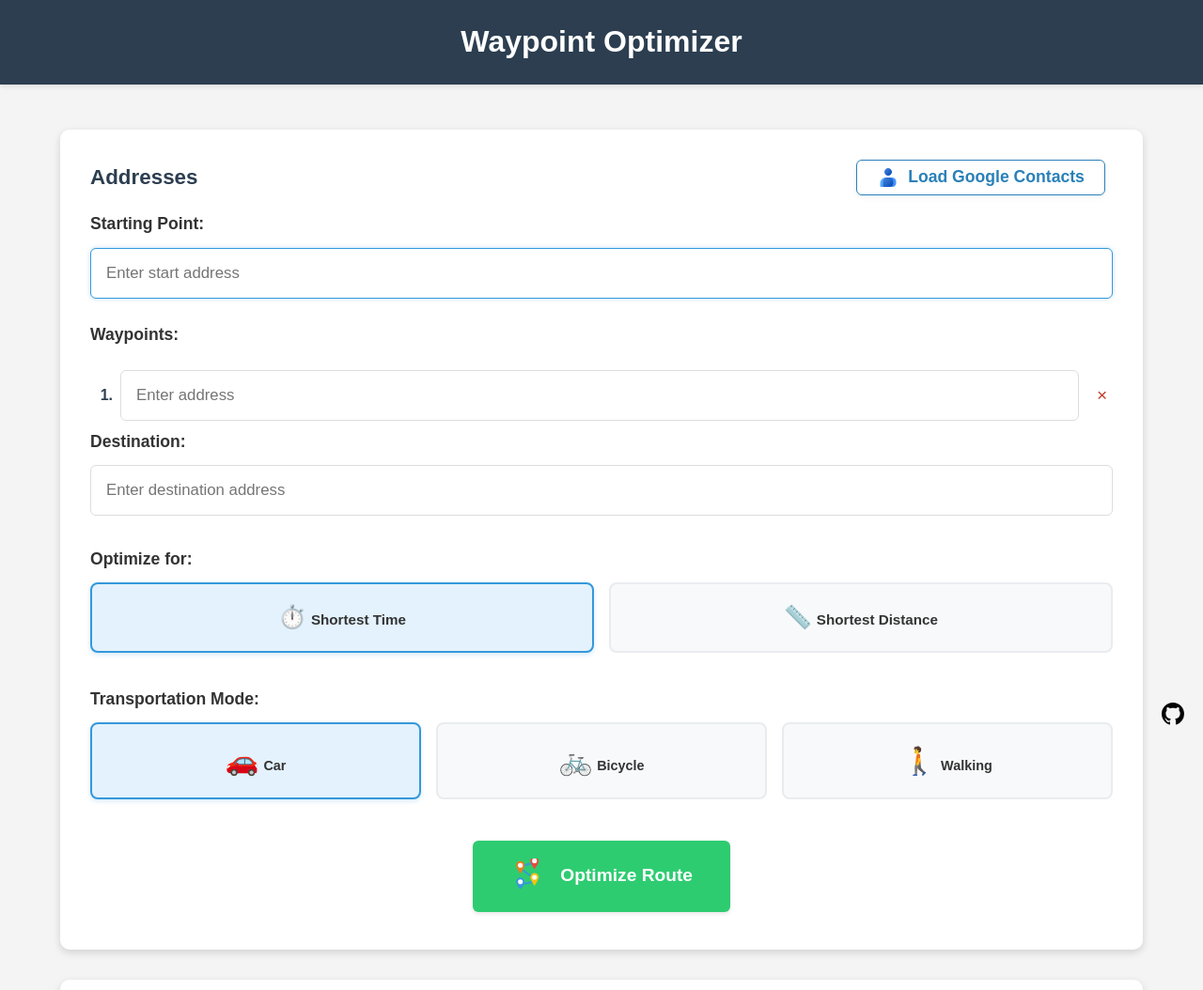
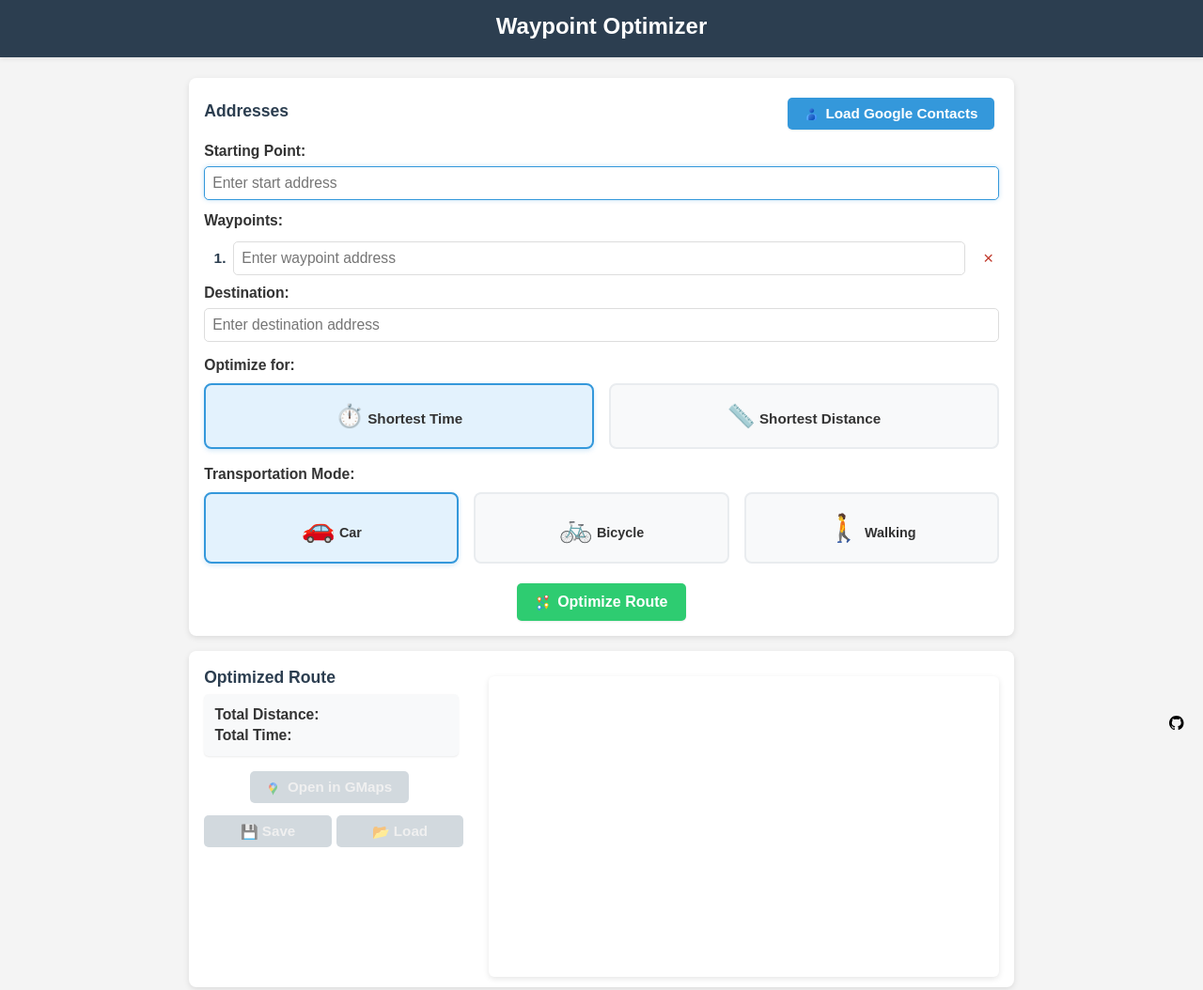
Before and after one commit to paulrennecke/route-optimizer, a plain HTML site: page index.html in a window 1280 px wide. Shown: the top 1054 px of the page at 94% size. Drawn offline with Linux system fonts and the light colour scheme; no server answers.

Commit message:
waypoint input

```diff
--- a/css/styles.css
+++ b/css/styles.css
@@ -6,72 +6,93 @@
 
 body {
     font-family: Arial, sans-serif;
-    line-height: 1.6;
+    line-height: 1.4;
     color: #333;
     background-color: #f4f4f4;
-    min-width: 400px;
+    min-width: 320px;
+    font-size: 0.97rem;
 }
 
 header {
     background-color: #2c3e50;
     color: white;
-    padding: 1.2rem;
+    padding: 0.7rem;
     text-align: center;
-    margin-bottom: 1.5rem;
-    box-shadow: 0 2px 5px rgba(0,0,0,0.1);
+    margin-bottom: 0.7rem;
+    box-shadow: 0 2px 5px rgba(0,0,0,0.08);
+}
+
+header h1 {
+    font-size: 1.5rem;
+    margin-bottom: 0.2em;
 }
 
 main {
-    max-width: 1200px;
+    max-width: 900px;
     margin: 0 auto;
-    padding: 1.5rem;
-    min-width: 400px;
+    padding: 0.7rem;
+    min-width: 320px;
 }
 
 footer {
     background-color: #2c3e50;
     color: white;
     text-align: center;
-    padding: 1rem;
-    margin-top: 2.5rem;
+    padding: 0.7rem;
+    margin-top: 1.5rem;
 }
 
 section {
     background-color: white;
-    border-radius: 10px;
-    box-shadow: 0 3px 8px rgba(0,0,0,0.15);
-    padding: 2rem;
-    margin-bottom: 2rem;
+    border-radius: 8px;
+    box-shadow: 0 2px 6px rgba(0,0,0,0.10);
+    padding: 1rem 1rem 0.7rem 1rem;
+    margin-bottom: 1rem;
+}
+
+section {
+    padding: 1rem 1rem 0.7rem 1rem;
+    margin-bottom: 1rem;
 }
 
 h2 {
-    margin-bottom: 0.5rem;
+    margin-bottom: 0.3rem;
     color: #2c3e50;
-    font-size: 1.4rem;
+    font-size: 1.1rem;
+}
+
+#inputs h2,
+#results h2 {
+    font-size: 1.1rem;
+    margin-bottom: 0.3em;
 }
 
 .address-container {
-    margin-bottom: 2rem;
+    margin-bottom: 1rem;
 }
 
 .address-input {
-    margin-bottom: 1.5rem;
+    margin-bottom: 0.7rem;
     position: relative;
 }
 
 .address-input label {
     display: block;
-    margin-bottom: 0.7rem;
+    margin-bottom: 0.3rem;
     font-weight: bold;
-    font-size: 1.1rem;
+    font-size: 0.98rem;
+}
+
+.address-input label {
+    font-size: 0.98rem;
 }
 
 .address-input input {
     width: 100%;
-    padding: 1rem;
+    padding: 0.5rem;
     border: 1px solid #ddd;
-    border-radius: 6px;
-    font-size: 1.05rem;
+    border-radius: 5px;
+    font-size: 0.98rem;
     transition: border-color 0.2s;
 }
 
@@ -81,44 +102,53 @@ h2 {
     box-shadow: 0 0 5px rgba(52, 152, 219, 0.3);
 }
 
+.address-input input {
+    padding: 0.5rem;
+    font-size: 0.98rem;
+}
+
 .options-container {
-    margin-bottom: 2rem;
-    padding-top: 0.5rem;
+    margin-bottom: 1rem;
+    padding-top: 0.2rem;
 }
 
 .option {
-    margin-bottom: 1.5rem;
+    margin-bottom: 0.7rem;
 }
 
 .option label {
     display: block;
-    margin-bottom: 0.7rem;
+    margin-bottom: 0.3rem;
     font-weight: bold;
-    font-size: 1.1rem;
+    font-size: 0.98rem;
+}
+
+.option label {
+    font-size: 0.98rem;
 }
 
 .option select {
     width: 100%;
-    padding: 1rem;
+    padding: 0.5rem;
     border: 1px solid #ddd;
-    border-radius: 6px;
-    font-size: 1.05rem;
+    border-radius: 5px;
+    font-size: 0.98rem;
     background-color: white;
 }
 
 .btn {
-    padding: 1rem 2rem;
+    padding: 0.5rem 1.1rem;
     background-color: #3498db;
     color: white;
     border: none;
-    border-radius: 6px;
+    border-radius: 5px;
     cursor: pointer;
-    font-size: 1.1rem;
+    font-size: 0.95rem;
     font-weight: 600;
     transition: all 0.2s;
-    min-width: 180px;
-    box-shadow: 0 2px 4px rgba(0,0,0,0.1);
-    margin: 0.5rem 0.5rem 0.5rem 0;
+    min-width: 90px;
+    box-shadow: 0 1px 2px rgba(0,0,0,0.08);
+    margin: 0.3rem 0.3rem 0.3rem 0;
 }
 
 .btn:hover {
@@ -129,16 +159,16 @@ h2 {
 
 .btn:active {
     transform: translateY(0);
-    box-shadow: 0 2px 4px rgba(0,0,0,0.1);
+    box-shadow: 0 1px 2px rgba(0,0,0,0.08);
 }
 
 .btn.primary {
     background-color: #2ecc71;
-    font-size: 1.2rem;
-    padding: 1.2rem 2.5rem;
-    min-width: 220px;
+    font-size: 1rem;
+    padding: 0.7rem 1.2rem;
+    min-width: 120px;
     display: block;
-    margin: 1.5rem auto 0.5rem auto;
+    margin: 0.7rem auto 0.3rem auto;
 }
 
 .btn.primary:hover {
@@ -161,29 +191,100 @@ h2 {
     display: flex;
     align-items: center;
     justify-content: space-between;
-    min-height: 2.2em;
+    min-height: 2em;
     margin-bottom: 0.5em;
+    flex-wrap: wrap;
+    gap: 0.5em;
+}
+
+.addresses-header-row > h2 {
+    flex: 1 1 auto;
+    min-width: 120px;
+    margin-bottom: 0;
 }
 
 .google-contacts-btn {
-    height: 2.2em;
-    padding-top: 0;
-    padding-bottom: 0;
-    display: flex;
-    align-items: top;
+    flex: 0 1 auto;
+    min-width: 120px;
+    width: auto;
+    max-width: 100%;
+    box-sizing: border-box;
+}
+
+.google-contacts-btn svg {
+    width: 1.1em !important;
+    height: 1.1em !important;
+    min-width: 1.1em !important;
+    min-height: 1.1em !important;
+    margin-right: 0.3em;
+    flex-shrink: 0;
+}
+
+.google-contacts-btn:hover {
+    background: #2980b9;
+    color: #fff;
+    border-color: #2980b9;
+}
+
+.google-contacts-btn:hover svg {
+    filter: brightness(0) invert(1);
 }
 
 #map-container {
-    height: 500px;
-    margin-top: 1rem;
-    border-radius: 8px;
+    height: 320px;
+    margin-top: 0.7rem;
+    border-radius: 6px;
     overflow: hidden;
-    box-shadow: 0 3px 8px rgba(0,0,0,0.15);
+    box-shadow: 0 2px 6px rgba(0,0,0,0.10);
 }
 
 #map {
     width: 100%;
     height: 100%;
+}
+
+.route-calc-icon {
+    vertical-align: middle;
+    display: inline-block;
+    width: 1.3em;
+    height: 1.3em;
+    margin-right: 0.3em;
+}
+
+.gmaps-icon {
+    vertical-align: middle;
+    display: inline-block;
+    width: 1.1em;
+    height: 1.1em;
+    margin-right: 0.2em;
+}
+
+.route-calc-icon svg,
+.gmaps-icon svg,
+#inputs .google-contacts-btn svg,
+.github-link-fixed svg {
+    width: 1em !important;
+    height: 1em !important;
+    min-width: 1em !important;
+    min-height: 1em !important;
+    max-width: 1em !important;
+    max-height: 1em !important;
+    vertical-align: middle;
+    display: inline-block;
+}
+
+.route-calc-icon,
+.gmaps-icon {
+    width: 1em;
+    height: 1em;
+    margin-right: 0.2em;
+    display: inline-flex;
+    align-items: center;
+    justify-content: center;
+}
+
+#inputs .google-contacts-btn svg {
+    margin-right: 0.2em;
 }
 
 @media (min-width: 768px) {
@@ -201,66 +302,27 @@ h2 {
     .btn {
         display: block;
         width: 100%;
-        margin: 0.75rem 0;
+        margin: 0.5rem 0;
     }
-}
-
-@media (max-width: 767px) {
-    .addresses-header-row {
-        flex-direction: row;
-        align-items: center;
-        gap: 0.5em;
+    main {
+        padding: 0.3rem;
     }
-    .google-contacts-btn {
-        flex-shrink: 0;
-        width: auto;
-        min-width: 120px;
-        justify-content: center;
-        height: 2.2em;
-        margin-top: 0;
-        padding-top: 0;
-        padding-bottom: 0;
+    section {
+        padding: 0.5rem 0.5rem 0.3rem 0.5rem;
     }
-}
-
-@media (max-width: 480px) {
-    .addresses-header-row {
-        flex-direction: column;
-        align-items: stretch;
-        gap: 0.5em;
-    }
-    .google-contacts-btn {
-        width: 100%;
-        min-width: unset;
-        height: auto;
-        padding-top: 0.7em;
-        padding-bottom: 0.7em;
-        margin-top: 0.5em;
-    }
-}
-
-@media (min-width: 768px) {
-    .addresses-header-row {
-        flex-direction: row;
-        align-items: center;
-    }
-    .google-contacts-btn {
-        width: auto;
-        min-width: 180px;
-        justify-content: flex-start;
-        height: 2.2em;
-        margin-top: 0;
+    #map-container {
+        height: 180px;
     }
 }
 
 .waypoint-item {
     display: flex;
     align-items: center;
-    margin-bottom: 1.5rem;
+    margin-bottom: 0.7rem;
     background-color: #f9f9f9;
-    padding: 1rem;
-    border-radius: 6px;
-    border-left: 4px solid #3498db;
+    padding: 0.5rem;
+    border-radius: 5px;
+    border-left: 3px solid #3498db;
 }
 
 .waypoint-item .address-input {
@@ -273,9 +335,9 @@ h2 {
     border: none;
     color: #e74c3c;
     cursor: pointer;
-    font-size: 1.5rem;
-    padding: 0 0.5rem;
-    margin-left: 1rem;
+    font-size: 1.1rem;
+    padding: 0 0.3rem;
+    margin-left: 0.5rem;
     transition: transform 0.2s;
 }
 
@@ -286,12 +348,12 @@ h2 {
 
 .route-summary {
     background-color: #f8f9fa;
-    padding: 1.2rem;
-    border-radius: 6px;
-    margin-bottom: 1.5rem;
-    font-size: 1.1rem;
+    padding: 0.7rem;
+    border-radius: 5px;
+    margin-bottom: 0.7rem;
+    font-size: 0.98rem;
     font-weight: bold;
-    box-shadow: 0 1px 3px rgba(0,0,0,0.1);
+    box-shadow: 0 1px 2px rgba(0,0,0,0.08);
 }
 
 .route-list ol {
@@ -301,11 +363,12 @@ h2 {
 }
 
 .route-list li {
-    padding: 0.8rem 0.5rem;
+    padding: 0.4rem 0.3rem;
     border-bottom: 1px solid #eee;
     list-style: none;
     position: relative;
-    padding-left: 2.5rem;
+    padding-left: 1.3rem;
+    font-size: 0.97rem;
 }
 
 .route-list li:before {
@@ -317,8 +380,8 @@ h2 {
     transform: translateY(-50%);
     background-color: #3498db;
     color: white;
-    width: 1.8rem;
-    height: 1.8rem;
+    width: 1.1rem;
+    height: 1.1rem;
     border-radius: 50%;
     display: flex;
     align-items: center;
@@ -416,12 +479,6 @@ h2 {
     font-size: 0.9rem;
 }
 
-@media (max-width: 480px) {
-    .travel-mode-container {
-        flex-direction: column;
-    }
-}
-
 .optimization-preference-container {
     display: flex;
     flex-wrap: wrap;
@@ -469,36 +526,10 @@ h2 {
     }
 }
 
-.google-contacts-btn {
-    background: #fff;
-    border: 1px solid #2980b9;
-    color: #2980b9;
-    font-weight: bold;
-    border-radius: 6px;
-    padding: 0.5em 1.2em;
-    box-shadow: 0 2px 8px rgba(0,0,0,0.04);
-    cursor: pointer;
-    display: flex;
-    align-items: center;
-    gap: 0.5em;
-}
-
-.google-contacts-btn:hover {
-    background: #2980b9;
-    color: #fff;
-    border-color: #2980b9;
-}
-
-.google-contacts-btn:hover svg {
-    filter: brightness(0) invert(1);
-}
-
-.google-contacts-btn svg {
-    width: 24px !important;
-    height: 24px !important;
-    min-width: 24px;
-    min-height: 24px;
-    flex-shrink: 0;
+@media (max-width: 480px) {
+    .travel-mode-container {
+        flex-direction: column;
+    }
 }
 
 .github-link-fixed {
@@ -521,18 +552,52 @@ h2 {
 .route-buttons-row {
     display: flex;
     justify-content: center;
-    gap: 1rem;
-    margin-top: 1.5rem;
+    align-items: center;
+    gap: 0.5rem;
+    margin-top: 0.7rem;
     flex-wrap: wrap;
 }
-
 .route-buttons-row > .btn {
-    min-width: 160px;
+    min-width: 100px;
+    font-size: 0.95rem;
 }
-
-.route-buttons-row > div {
+#route-storage-ui > div {
+    display: flex;
+    flex-direction: row;
+    gap: 0.3rem;
+    flex-wrap: nowrap;
+    justify-content: space-between;
+    align-items: center;
+    width: 100%;
+}
+#route-storage-ui .btn {
+    flex: 1 1 0;
+    min-width: 0;
+    width: 100%;
+    white-space: nowrap;
+    margin: 0;
+    text-align: center;
+}
+@media (max-width: 700px) {
+  .route-buttons-row {
+    flex-direction: column;
+    align-items: stretch;
+    gap: 0.5rem;
+  }
+  .route-buttons-row > .btn,
+  #route-storage-ui > div {
+    width: 100%;
     display: flex;
     gap: 0.5rem;
+    justify-content: center;
+  }
+  #route-storage-ui .btn {
+    flex: 1 1 0;
+    min-width: 0;
+    width: 100%;
+    margin: 0;
+    text-align: center;
+  }
 }
 
 .custom-autocomplete-dropdown .autocomplete-item.selected {
@@ -566,10 +631,10 @@ h2 {
 }
 .waypoint-inline input.waypoint {
     width: 100%;
-    padding: 1rem;
+    padding: 0.5rem;
     border: 1px solid #ddd;
-    border-radius: 6px;
-    font-size: 1.05rem;
+    border-radius: 5px;
+    font-size: 0.98rem;
     transition: border-color 0.2s;
     background-color: white;
     margin-bottom: 0;
@@ -736,4 +801,65 @@ h2 {
     padding: 0.7em 0.5em;
     gap: 0.5em;
   }
+  .google-contacts-btn {
+    width: auto;
+    min-width: 120px;
+    justify-content: flex-start;
+    height: 2em;
+    padding: 0 0.8em;
+    margin-top: 0;
+    font-size: 0.97rem;
+  }
+  .addresses-header-row {
+    flex-direction: row;
+    align-items: center;
+    gap: 0.5em;
+  }
 }
+@media (max-width: 420px) {
+  .addresses-header-row {
+    flex-direction: column;
+    align-items: stretch;
+    gap: 0.5em;
+  }
+  .google-contacts-btn {
+    width: 100%;
+    min-width: unset;
+    justify-content: center;
+    margin-top: 0.5em;
+  }
+}
+
+#route-storage-ui {
+    width: 100%;
+}
+#route-storage-ui > div {
+    display: flex;
+    flex-direction: row;
+    gap: 0.3rem;
+    flex-wrap: nowrap;
+    justify-content: space-between;
+    align-items: center;
+    width: 100%;
+}
+#route-storage-ui .btn {
+    flex: 0 0 50%;
+    min-width: 0;
+    width: 50%;
+    white-space: nowrap;
+    margin: 0;
+}
+@media (max-width: 600px) {
+  #route-storage-ui {
+    width: 100%;
+  }
+  #route-storage-ui > div {
+    width: 100%;
+  }
+  #route-storage-ui .btn {
+    width: 50%;
+    flex: 0 0 50%;
+    min-width: 0;
+    margin: 0;
+  }
+}
--- a/index.html
+++ b/index.html
@@ -84,32 +84,25 @@
                 </div>
             </div>
             <button id="calculate-route" class="btn primary">
-                <span style="vertical-align:middle; display:inline-block; width:2em; height:2em; margin-right:0.5em;">
-                    <!-- Route Calculation: S-shaped pins, 4 pins, snake-like connection -->
+                <span class="route-calc-icon">
                     <svg xmlns="http://www.w3.org/2000/svg" width="32" height="32" viewBox="0 0 40 40" fill="none">
-                        <!-- S-shaped connection (runs through pin spikes) -->
                         <path d="M8 34 Q20 34, 32 28 Q20 22, 8 12 Q20 6, 32 6" stroke="#3498db" stroke-width="2.5" stroke-linecap="round" fill="none"/>
-                        <!-- Pin 1 (bottom left, fully visible) -->
                         <g>
                             <path d="M4 31c0-3 2.6-5.6 5.6-5.6s5.6 2.6 5.6 5.6-5.6 11.2-5.6 11.2-5.6-8.2-5.6-11.2z" fill="#3498db"/>
                             <circle cx="9.6" cy="31" r="3.2" fill="#fff"/>
                         </g>
-                        <!-- Pin 2 (bottom right, fully visible) -->
                         <g>
                             <path d="M22.8 25c0-3 2.6-5.6 5.6-5.6s5.6 2.6 5.6 5.6-5.6 11.2-5.6 11.2-5.6-8.2-5.6-11.2z" fill="#f1c40f"/>
                             <circle cx="28.4" cy="25" r="3.2" fill="#fff"/>
                         </g>
-                        <!-- Pin 3 (top left, fully visible) -->
                         <g>
                             <path d="M4 9c0-3 2.6-5.6 5.6-5.6s5.6 2.6 5.6 5.6-5.6 11.2-5.6 11.2-5.6-8.2-5.6-11.2z" fill="#e67e22"/>
                             <circle cx="9.6" cy="9" r="3.2" fill="#fff"/>
                         </g>
-                        <!-- Pin 4 (top right, fully visible) -->
                         <g>
                             <path d="M22.8 3c0-3 2.6-5.6 5.6-5.6s5.6 2.6 5.6 5.6-5.6 11.2-5.6 11.2-5.6-8.2-5.6-11.2z" fill="#e74c3c"/>
                             <circle cx="28.4" cy="3" r="3.2" fill="#fff"/>
                         </g>
-                    </svg>
                     </svg>
                 </span>
                 Optimize Route
@@ -127,20 +120,20 @@
                         <!-- List of optimized stops -->
                     </ol>
                 </div>
-                <div class="route-buttons-row" style="display: flex; justify-content: center; gap: 1rem; margin-top: 1.5rem; flex-wrap: wrap;">
-                    <button id="export-route" class="btn" style="min-width:160px;">
-                        <span style="vertical-align:middle; display:inline-block; width:1.5em; height:1.5em;">
-                            <svg xmlns="http://www.w3.org/2000/svg" width="24" height="24" viewBox="0 0 48 48" style="width:1.5em; height:1.5em;">
+                <div class="route-buttons-row">
+                    <button id="export-route" class="btn">
+                        <span class="gmaps-icon">
+                            <svg xmlns="http://www.w3.org/2000/svg" width="24" height="24" viewBox="0 0 48 48">
                                 <path fill="#48b564" d="M35.76,26.36h0.01c0,0-3.77,5.53-6.94,9.64c-2.74,3.55-3.54,6.59-3.77,8.06 C24.97,44.6,24.53,45,24,45s-0.97-0.4-1.06-0.94c-0.23-1.47-1.03-4.51-3.77-8.06c-0.42-0.55-0.85-1.12-1.28-1.7L28.24,22l8.33-9.88C37.49,14.05,38,16.21,38,18.5C38,21.4,37.17,24.09,35.76,26.36z"></path><path fill="#fcc60e" d="M28.24,22L17.89,34.3c-2.82-3.78-5.66-7.94-5.66-7.94h0.01c-0.3-0.48-0.57-0.97-0.8-1.48L19.76,15c-0.79,0.95-1.26,2.17-1.26,3.5c0,3.04,2.46,5.5,5.5,5.5C25.71,24,27.24,23.22,28.24,22z"></path><path fill="#2c85eb" d="M28.4,4.74l-8.57,10.18L13.27,9.2C15.83,6.02,19.69,4,24,4C25.54,4,27.02,4.26,28.4,4.74z"></path><path fill="#ed5748" d="M19.83,14.92L19.76,15l-8.32,9.88C10.52,22.95,10,20.79,10,18.5c0-3.54,1.23-6.79,3.27-9.3L19.83,14.92z"></path><path fill="#5695f6" d="M28.24,22c0.79-0.95,1.26-2.17,1.26-3.5c0-3.04-2.46-5.5-5.5-5.5c-1.71,0-3.24,0.78-4.24,2L28.4,4.74c3.59,1.22,6.53,3.91,8.17,7.38L28.24,22z"></path>
                             </svg>
                         </span> Open in GMaps
                     </button>
-                    <div id="route-storage-ui" style="display:flex; flex-direction:column; gap:0.5rem; align-items:center;">
-                        <div style="display:flex; gap:0.5rem;">
-                            <button id="save-route" class="btn" style="min-width:140px;"><span style="vertical-align:middle;">💾</span> Save Route</button>
-                            <button id="load-route" class="btn" style="min-width:140px;"><span style="vertical-align:middle;">📂</span> Load Route</button>
+                    <div id="route-storage-ui">
+                        <div>
+                            <button id="save-route" class="btn"><span style="vertical-align:middle;">💾</span> Save</button>
+                            <button id="load-route" class="btn"><span style="vertical-align:middle;">📂</span> Load</button>
                         </div>
-                        <div id="saved-routes-list" style="display:none; background:#fff; border:1px solid #bfc9d1; border-radius:6px; box-shadow:0 2px 8px rgba(0,0,0,0.08); padding:0.5em 1em; min-width:260px; max-height:180px; overflow:auto; z-index:10; position:relative;"></div>
+                        <div id="saved-routes-list"></div>
                     </div>
                 </div>
             </div>
@@ -163,25 +156,6 @@
     <script src="js/api-service.js"></script>
     <script src="js/route-optimizer.js"></script>
     <script src="js/app.js"></script>
-    <script>
-        // Replace deprecated google.maps.places.Autocomplete with PlaceAutocompleteElement
-        const setupAutocomplete = (input) => {
-            // Remove old autocomplete if present
-            if (input._autocompleteElement) {
-                input._autocompleteElement.remove();
-                input._autocompleteElement = null;
-            }
-            // Create the new PlaceAutocompleteElement
-            const autocompleteElement = document.createElement('gmpx-place-autocomplete');
-            autocompleteElement.setAttribute('input-element', input);
-            // Optionally, set more attributes for biasing, etc.
-            input.parentNode.insertBefore(autocompleteElement, input.nextSibling);
-            input._autocompleteElement = autocompleteElement;
-            return autocompleteElement;
-        };
-
-    </script>
-
     <!-- Modal for Route Save/Load -->
     <div id="route-modal" class="modal" style="display:none; position:fixed; z-index:10000; left:0; top:0; width:100vw; height:100vh; background:rgba(0,0,0,0.35); align-items:center; justify-content:center;">
       <div class="modal-content" style="background:#fff; border-radius:10px; min-width:320px; max-width:90vw; padding:2em 1.5em 1.5em 1.5em; box-shadow:0 8px 32px rgba(0,0,0,0.18); position:relative;">
--- a/js/ui-controller.js
+++ b/js/ui-controller.js
@@ -21,7 +21,6 @@ const UIController = (() => {
         allWaypoints.forEach((input, idx) => {
             const wrapper = document.createElement('div');
             wrapper.className = 'waypoint-inline';
-            // Nummer vor das Input-Feld
             const number = document.createElement('span');
             number.className = 'waypoint-number';
             number.textContent = (idx + 1) + '.';
@@ -36,7 +35,7 @@ const UIController = (() => {
         const number = createElement('span', { className: 'waypoint-number', text: id + '.' });
         const input = createElement('input', {
             className: 'waypoint address-autocomplete',
-            attrs: { type: 'text', id: `waypoint-${id}`, placeholder: 'Enter address' }
+            attrs: { type: 'text', id: `waypoint-${id}`, placeholder: 'Enter waypoint address' }
         });
         const removeButton = createElement('button', {
             className: 'remove-waypoint',
@@ -240,7 +239,7 @@ const UIController = (() => {
             addressFields.forEach(field => {
                 setupCombinedAutocomplete(field);
             });
-            // Event listeners für export und save
+            // Event listeners für export, save und load
             document.getElementById('export-route').addEventListener('click', this.exportRoute);
             document.getElementById('save-route').addEventListener('click', () => UIController.saveRoute());
             document.getElementById('load-route').addEventListener('click', () => UIController.loadRoute());
```
